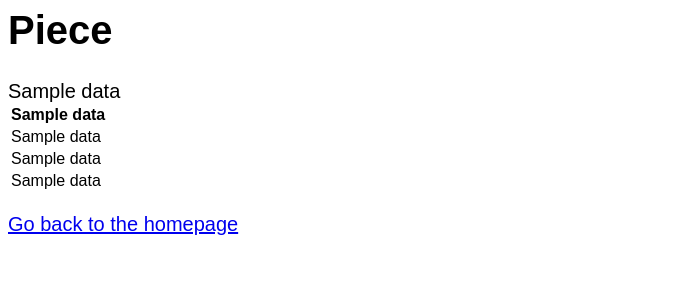
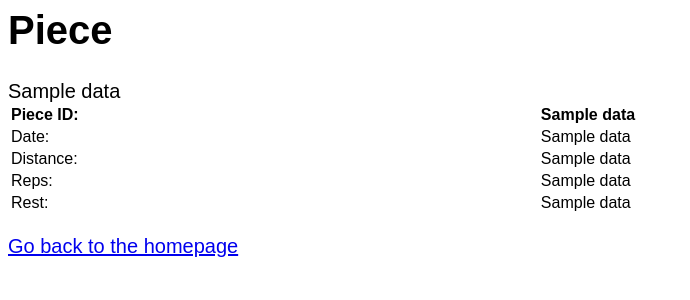
Before and after one commit to sunnyrain0827/cs4111proj1, a Flask app: template templates/piece.html in a window 1280 px wide. Shown: the top 300 px of the page, without its empty margins (0-690 px from the left). Run offline with Flask 2, Linux system fonts and the light colour scheme; the template is opened without the code that fills it: most values are stand-ins (such as "Sample title", 1, 10 or a date in 2020); parts of the project's set-up code (start-up, migrations or seed data) failed here and were passed over.

Commit message:
Added formatting, sorted by uni/pieceId, pulls piece info from view instead of 1 table

```diff
--- a/server.py
+++ b/server.py
@@ -108,9 +108,9 @@ def index():
   """
 
   cursor2 = g.conn.execute("SELECT * FROM piece")
-  pids2 = []
+  dates2 = []
   for result in cursor2:
-    pids2.append(result['piece_id'])
+    dates2.append(result['date'])
   cursor2.close()
 
 
@@ -152,7 +152,7 @@ def index():
   # render_template looks in the templates/ folder for files.
   # for example, the below file reads template/index.html
   #
-  return render_template("index.html", pids2=pids2, schools=schools)
+  return render_template("index.html", dates2=dates2, schools=schools)
 
 #
 # This is an example of a different path.  You can see it at:
@@ -168,25 +168,33 @@ def another():
 
 @app.route('/piece', methods = ['POST'])
 def piece():
-  pid = request.form['pids']
-  cursor2 = g.conn.execute("SELECT * FROM piece WHERE piece_id = '{0}'".format(pid))
+  date = request.form['dates']
+  if date == "all":
+    cursor2 = g.conn.execute("SELECT * FROM all_pieces ORDER BY piece_id")
+  else:
+    cursor2 = g.conn.execute("SELECT * FROM all_pieces WHERE date = '{0}' ORDER BY piece_id".format(date))
   pids3 = []
   dates = []
   repnums = []
   rest = []
+  lengths = []
   for result in cursor2:
     pids3.append(result['piece_id'])
     dates.append(result['date'])
     repnums.append(result['rep_num'])
     rest.append(result['rest'])
+    lengths.append(result['length'])
   cursor2.close()
-  context = dict(data = (pids3, dates, repnums, rest))
+  context = dict(data = (pids3, dates, lengths, repnums, rest))
   return render_template("piece.html", **context)
 
 @app.route('/teammembers', methods = ['POST'])
 def teammembers():
   school = request.form['school']
-  cursor = g.conn.execute("SELECT * FROM studies WHERE school = '{0}'".format(school))
+  if school == "all":
+    cursor= g.conn.execute("SELECT * FROM studies ORDER BY uni")
+  else:
+    cursor = g.conn.execute("SELECT * FROM studies WHERE school = '{0}' ORDER BY uni".format(school))
   unis = []
   gpas = []
   majors = []
--- a/templates/piece.html
+++ b/templates/piece.html
@@ -16,22 +16,32 @@
 
   <table style="width:100%">
     <tr>
+      <th>Piece ID:</th>
       {% for n in data[0] %}
       <th>{{n}}</th>
       {% endfor %}
     </tr>
     <tr>
+      <td>Date:</td>
       {% for n in data[1] %}
       <td>{{n}}</td>
       {% endfor %}
     </tr>
     <tr>
+      <td>Distance:</td>
       {% for n in data[2] %}
       <td>{{n}}</td>
       {% endfor %}
     </tr>
     <tr>
+      <td>Reps:</td>
       {% for n in data[3] %}
+      <td>{{n}}</td>
+      {% endfor %}
+    </tr>
+    <tr>
+      <td>Rest:</td>
+      {% for n in data[4] %}
       <td>{{n}}</td>
       {% endfor %}
     </tr>
--- a/templates/teammembers.html
+++ b/templates/teammembers.html
@@ -15,21 +15,25 @@
 
   <table style="width:100%">
     <tr>
+      <th>UNI:</td>
       {% for n in data[0] %}
       <th>{{n}}</th>
       {% endfor %}
     </tr>
     <tr>
+      <td>School:</td>
       {% for n in data[1] %}
       <td>{{n}}</td>
       {% endfor %}
     </tr>
     <tr>
+      <td>Major:</td>
       {% for n in data[2] %}
       <td>{{n}}</td>
       {% endfor %}
     </tr>
     <tr>
+      <td>GPA:</td>
       {% for n in data[3] %}
       <td>{{n}}</td>
       {% endfor %}
```
Also changed, not shown: templates/index.html (+5 -3 lines).
